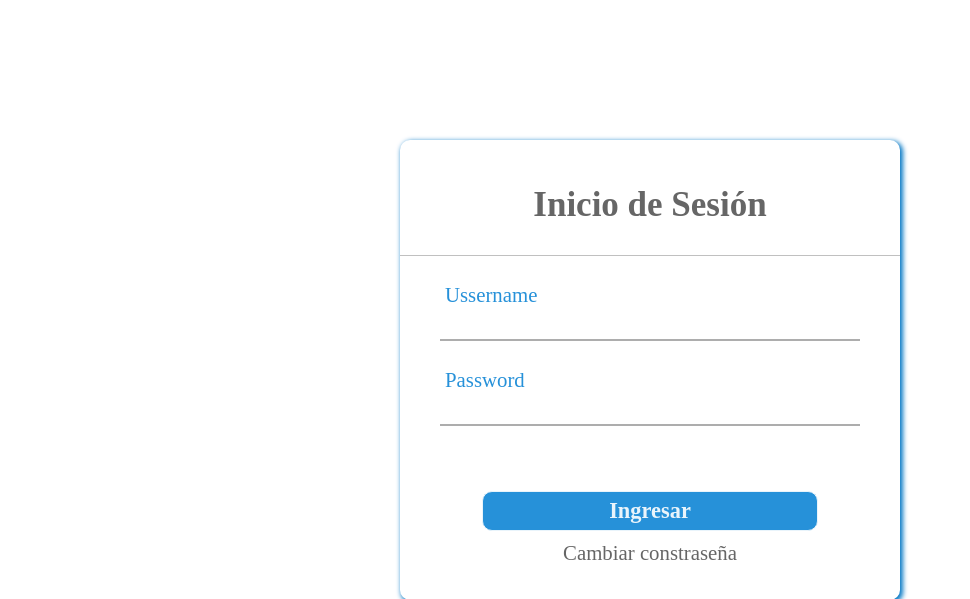
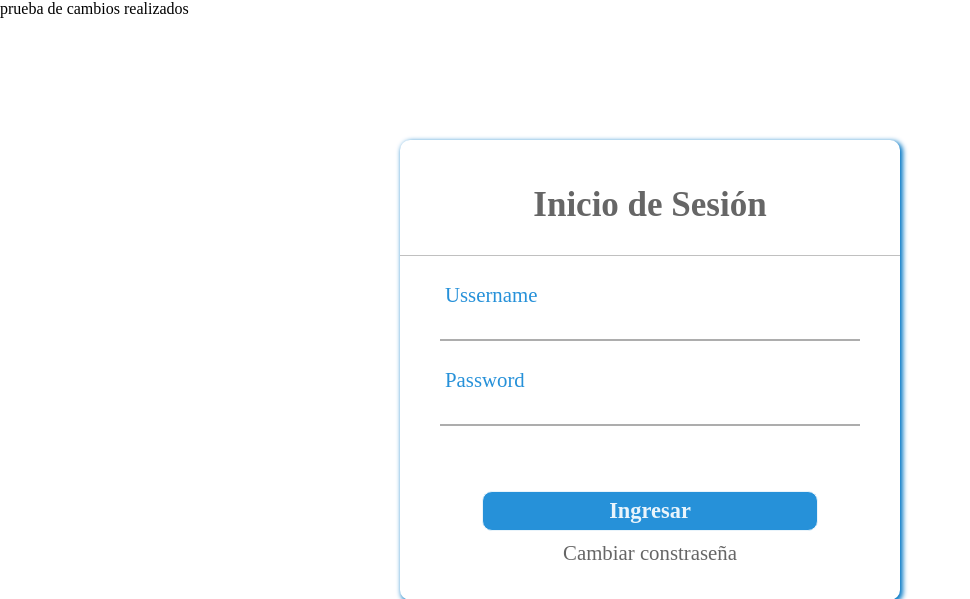
Before and after one commit to M-sandoval-93/inventario, a PHP site: page /index in a window 1280 px wide. Shown: the top 599 px of the page, without its empty margins (0-970 px from the left). Run offline with PHP 8.4, Linux system fonts and the light colour scheme.

Commit message:
Update index.php

```diff
--- a/index.php
+++ b/index.php
@@ -32,3 +32,5 @@
     }
 
 ?>
+
+prueba de cambios realizados
```
